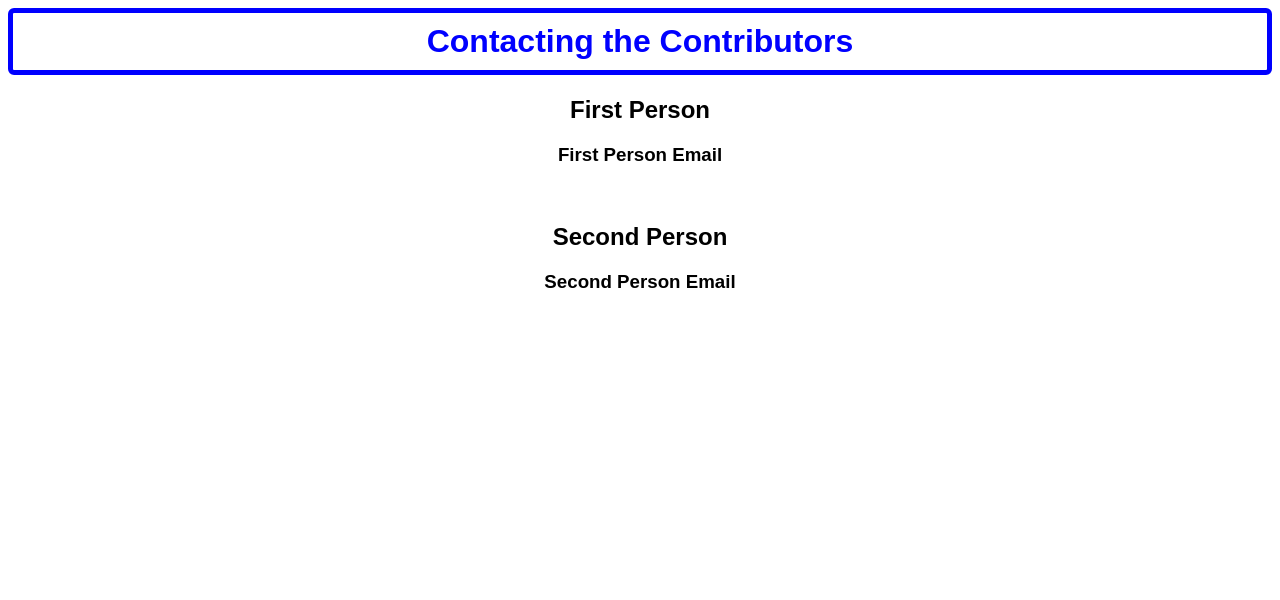
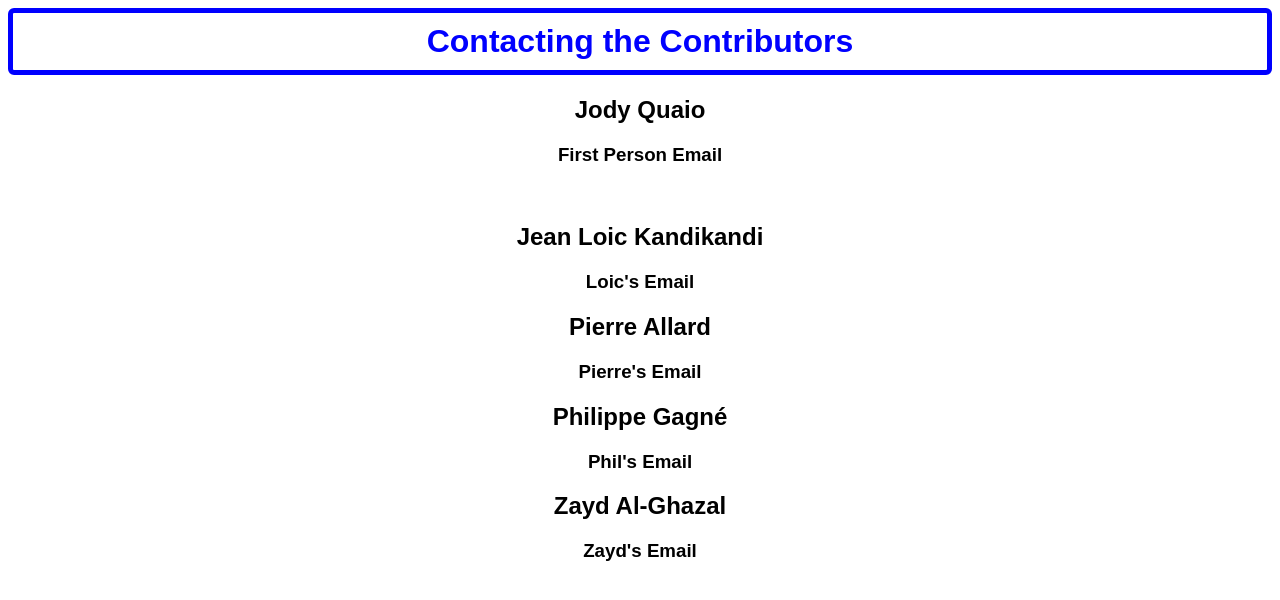
Before and after one commit to NewAlbionInc/mana, a plain HTML site: page contact.html in a window 1280 px wide. Drawn offline with Linux system fonts and the light colour scheme.

Commit message:
Update contact.html
Pointless commit

```diff
--- a/contact.html
+++ b/contact.html
@@ -24,18 +24,37 @@ h1.OriginalTitle { font-family: "Arial Verdana", sans-serif;
     <title>Mana By New Albion Educational Services</title>
     <h1 class="OriginalTitle"> Contacting the Contributors </h1>
     <h2>
-        First Person
+        Jody Quaio
     </h2>
     <h3>
         First Person Email
     </h3>
     <br>
     <h2>
-        Second Person
+        Jean Loic Kandikandi
     </h2>
     <h3>
-        Second Person Email
+        Loic's Email
     </h3>
+
+     <h2>
+          Pierre Allard
+     </h2>
+     <h3>
+          Pierre's Email
+     </h3>
+     <h2>
+          Philippe Gagné
+     </h2>
+     <h3>
+          Phil's Email
+     </h3>
+     <h2>
+          Zayd Al-Ghazal
+     </h2>
+     <h3>
+          Zayd's Email
+     </h3>
 
 </head>
 <body>
```
